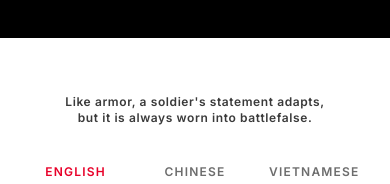
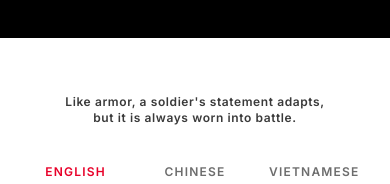
Before and after one commit to nhatkytran/Portfolio, a Next.js app: page / in a window 390 px wide. Shown: the part 2306-2490 px from the top of the page. Built offline with nearby package versions, Linux system fonts and the light colour scheme; a web font is replaced by a local one.

Commit message:
Improve personal statement introduction

```diff
--- a/src/features/home/components/PersonalStatement/Introduction/Introduction.tsx
+++ b/src/features/home/components/PersonalStatement/Introduction/Introduction.tsx
@@ -1,18 +1,13 @@
-import { useResponsiveDisplay } from '@/shared/hooks';
-import { DISPLAY_SCREEN } from '@/shared/constants';
+import { cn } from '@/shared/utils/helpers';
 
 /** Introduction. */
 export default function Introduction() {
-  const { display } = useResponsiveDisplay();
-  const shouldDisplayMoreContent = display != null && display !== DISPLAY_SCREEN.MOBILE;
-
   return (
     <p className="text-center text-xs tracking-wider text-neutral-700">
       Like armor, a soldier&apos;s statement adapts,
       <br />
-      {`but it is always worn into battle${
-        shouldDisplayMoreContent && ', a shield for the spirit and a reminder of purpose'
-      }.`}
+      but it is always worn into battle
+      <span className={cn('hidden', 'md:inline-block')}>, a shield for the spirit and a reminder of purpose</span>.
     </p>
   );
 }
```
